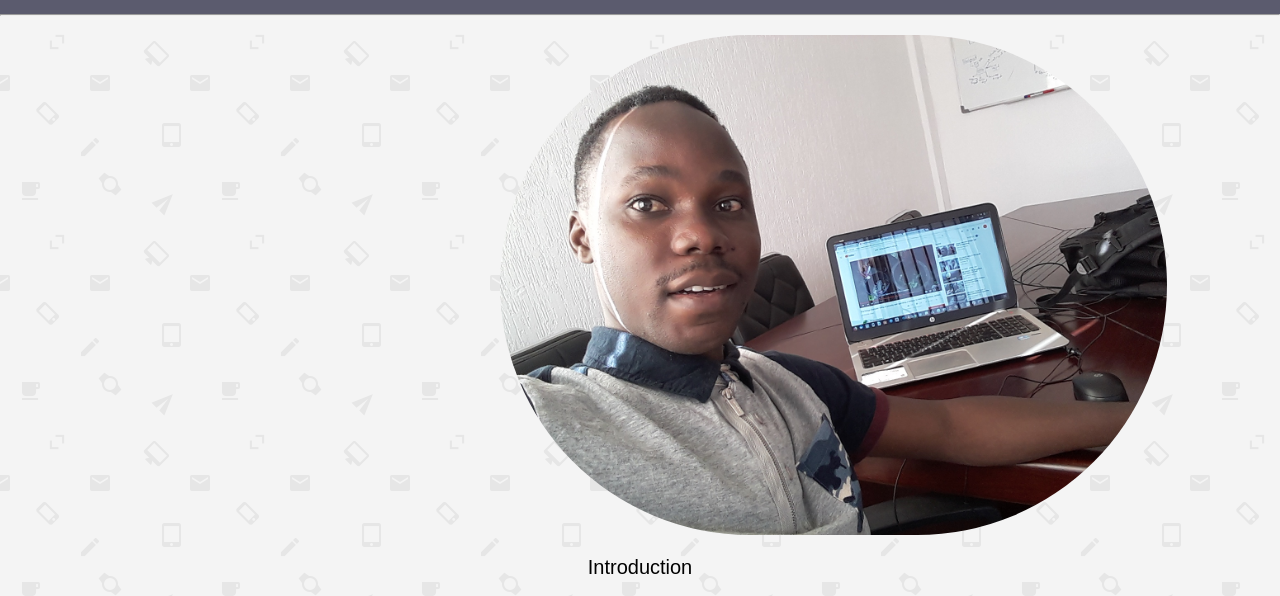
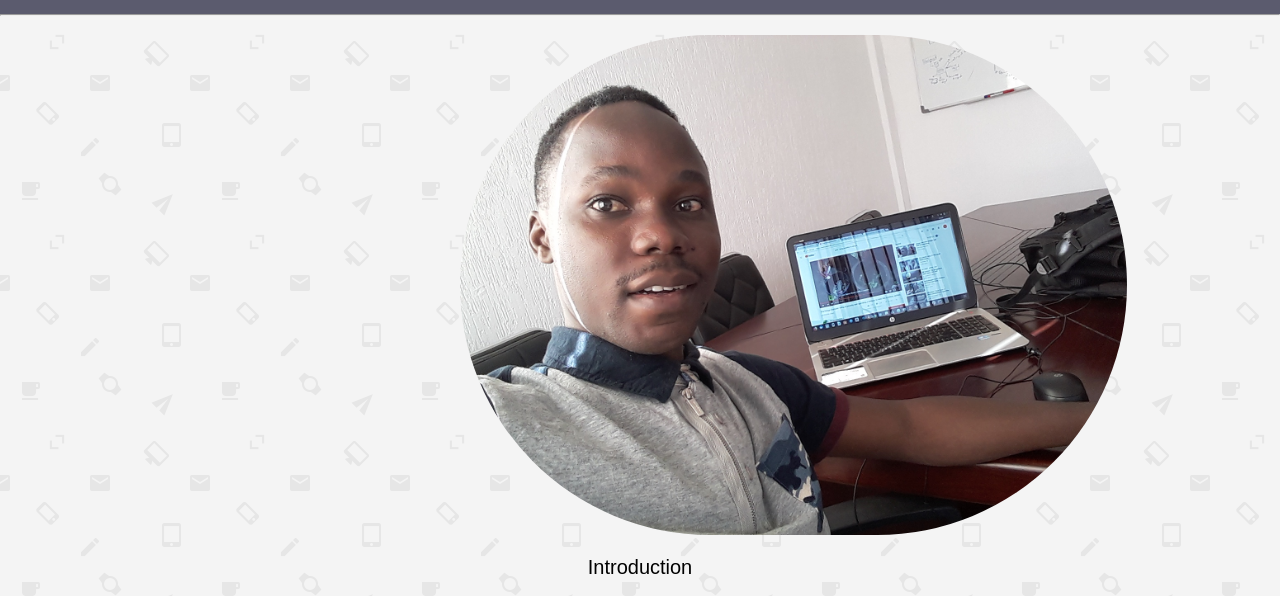
Before and after one commit to TolgaYazan/Portfolio-website, a plain HTML site: page index.html in a window 1280 px wide. Shown: the part 175-771 px from the top of the page. Drawn offline with nearby package versions, Linux system fonts and the light colour scheme; a web font is replaced by a local one.

Commit message:
changes to the css

```diff
--- a/styles.css
+++ b/styles.css
@@ -30,7 +30,7 @@ font-family:fantasy;}
   position: center;
   border-radius: 300px;
   margin-top: 20px;
-  margin-left: 500px;
+  margin-left: 460px;
 
 }
 .profile{
```
